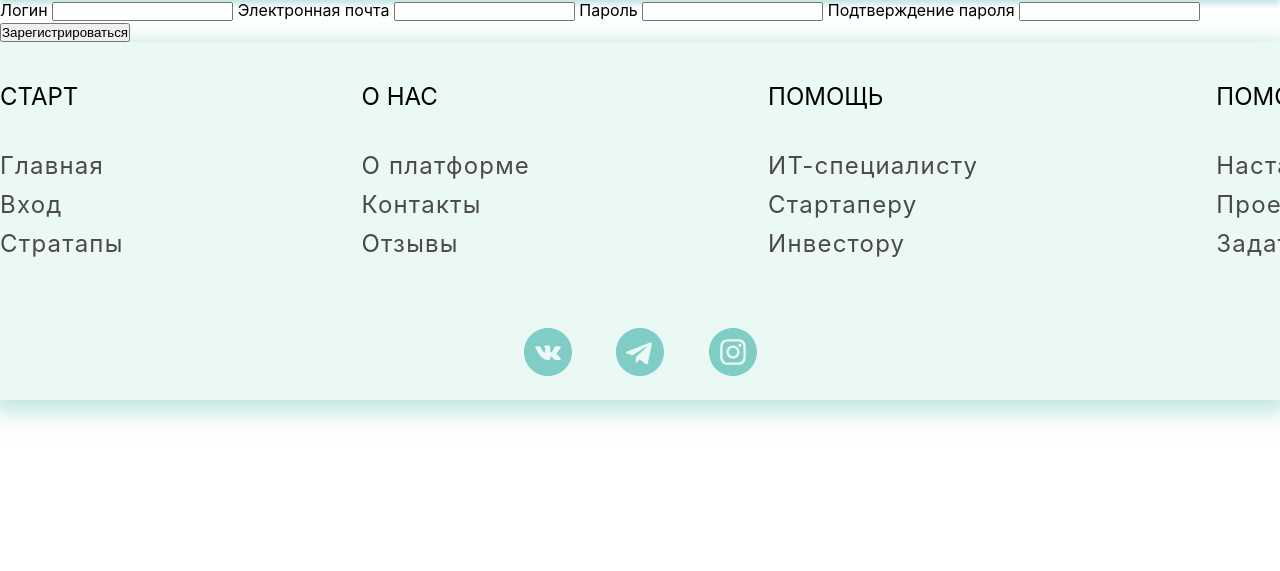
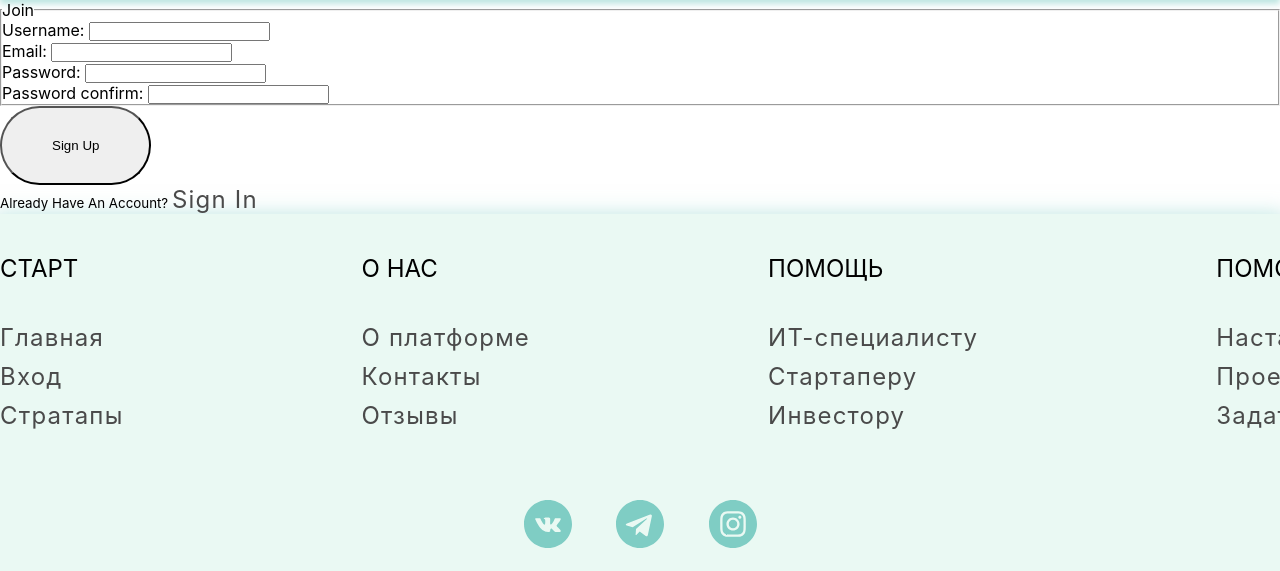
Before and after one commit to ShalomGH/Hackathon, a Django app: page /users/register/ in a window 1280 px wide; the page is wider, and only the part inside the window is pictured. Shown: the part 118-689 px from the top of that part. Run offline with Django 4.2, Linux system fonts and the light colour scheme; parts of the project's set-up code (start-up, migrations or seed data) failed here and were passed over; some web fonts are replaced.

Commit message:
login, register

```diff
--- a/StartUpHackaton/StartUpHackaton/urls.py
+++ b/StartUpHackaton/StartUpHackaton/urls.py
@@ -19,7 +19,7 @@ from django.urls import path, include
 from users_app.views import index
 
 urlpatterns = [
-    path('', index),
+    path('', index, name='index'),
     path('admin/', admin.site.urls),
     path('users/', include('users_app.urls')),
 ]
--- a/StartUpHackaton/users_app/templates/base.html
+++ b/StartUpHackaton/users_app/templates/base.html
@@ -40,9 +40,14 @@
             </div>
         </div>
     </header>
-    {% block content %}
-
-    {% endblock content %}
+    {% if messages %}
+        {% for message in messages %}
+            <div class="alert alert-{{ message.tags }}">
+                {{ message }}
+            </div>
+        {% endfor %}
+    {% endif %}
+    {% block content %} {% endblock content %}
     <footer class="footer">
         <div class="links-footer">
             <div class="column">
--- a/StartUpHackaton/users_app/templates/users/register.html
+++ b/StartUpHackaton/users_app/templates/users/register.html
@@ -1,17 +1,18 @@
-{% extends "base.html" %}
+{% extends 'base.html' %}
 {% block content %}
-    <form action="/register/" method="post">
+<div class="content-section">
+    <form method="post" action="">
         {% csrf_token %}
-        <label for="username">Логин</label>
-        <input id="username" type="text" name="username" value="{{ current_name }}">
-        <label for="email">Электронная почта</label>
-        <input id="email" type="text" name="email" value="{{ current_email }}">
-        <label for="password">Пароль</label>
-        <input id="password" type="password" name="password" value="{{ current_password }}">
-        <label for="password_confirm">Подтверждение пароля</label>
-        <input id="password_confirm" type="password"
-               name="password_confirm"
-               value="{{ current_password_confirm }}">
-        <input type="submit" value="Зарегистрироваться">
+        <fieldset class="form-group">
+            <legend class="border-bottom mb-4">Join</legend>
+            {{ form.as_p }}
+        </fieldset>
+        <div class="form-group">
+            <button class="btn btn-outline-info" type="submit">Sign Up</button>
+        </div>
     </form>
-{% endblock content %}
+    <div class="border-top pt-3">
+        <small class="text-muted">Already Have An Account? <a class="ml-2" href="{% url 'login' %}">Sign In</a></small>
+    </div>
+</div>
+{% endblock content%}
--- a/StartUpHackaton/users_app/urls.py
+++ b/StartUpHackaton/users_app/urls.py
@@ -1,10 +1,12 @@
+from django.contrib.auth import views as auth_views
 from django.urls import path
 
-from users_app import views as user_views
-from users_app.views import index
+from users_app.views import index, register
 
 
 urlpatterns = [
     path('', index),
-    path('register/', user_views.register, name='register'),
+    path('register/', register, name='register'),
+    path('login/', auth_views.LoginView.as_view(template_name='users/login.html'), name='login'),
+    path('logout/', auth_views.LogoutView.as_view(template_name='users/logout.html'), name='logout'),
 ]
--- a/StartUpHackaton/users_app/views.py
+++ b/StartUpHackaton/users_app/views.py
@@ -1,5 +1,6 @@
 import logging
 
+from django.contrib import messages
 from django.shortcuts import render, redirect
 
 from users_app.forms import UserRegistrationForm, UserEditingForm
@@ -18,8 +19,9 @@ def register(request):
         if user.is_valid():
             user.save()
             username = user.cleaned_data.get('username')
+            messages.success(f'Account created for {username}!')
             print(f'Account created for {username}!')
-            return redirect('/')
+            return redirect('index')
     else:
         user = UserRegistrationForm()
     return render(request, 'users/register.html', {'form': user})
```
Also changed, not shown: StartUpHackaton/users_app/templates/users/login.html (added, +20 -0 lines).
